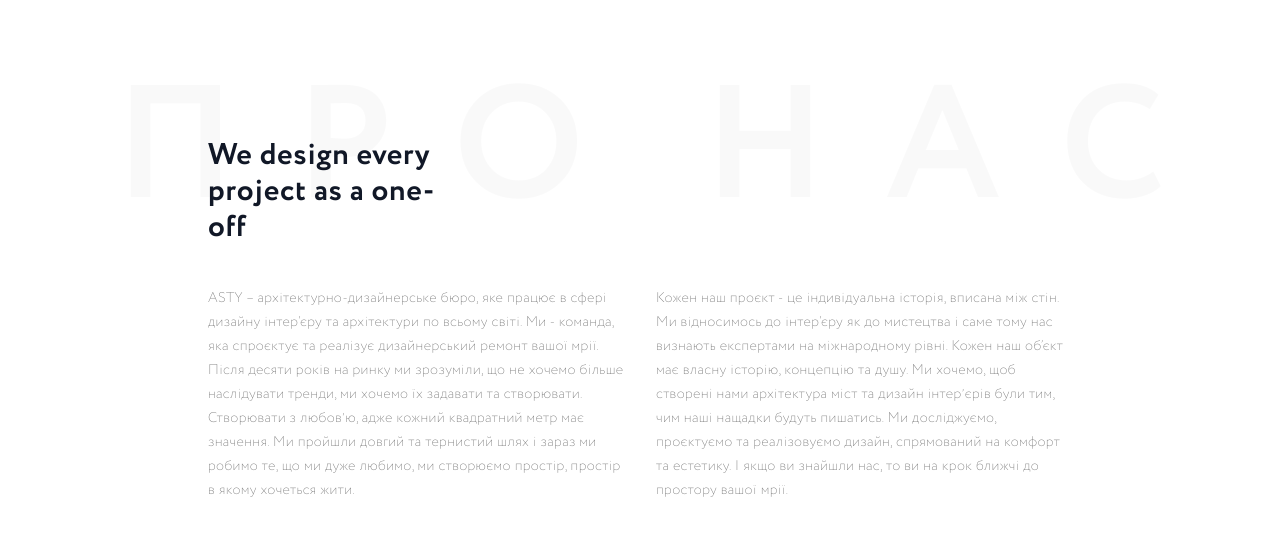
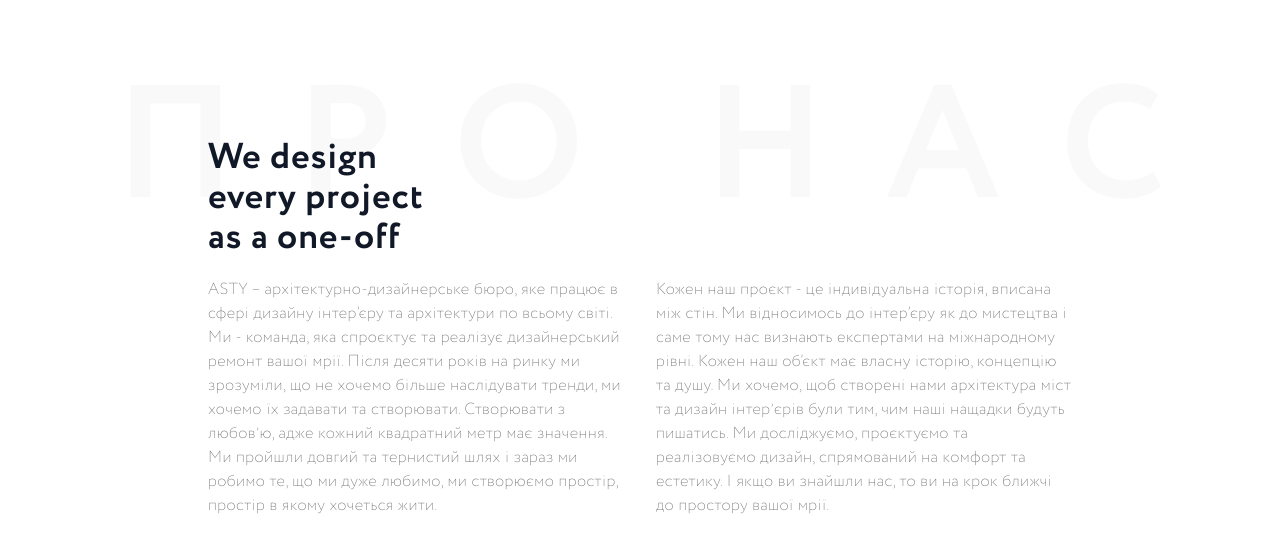
Before and after one commit to nikolaynizruhin/asty, a Next.js app: page / in a window 1280 px wide. Shown: the part 900-1456 px from the top of the page. Built offline with nearby package versions, Linux system fonts and the light colour scheme.

Commit message:
Update about section

```diff
--- a/app/components/about.tsx
+++ b/app/components/about.tsx
@@ -5,10 +5,10 @@ export default function About() {
     <div className="bg-white py-14 sm:py-48">
       <Title text="ПРО НАС" className="-mb-[8vw] 2xl:-mb-[10vw] mx-[9vw] hidden md:flex" />
       <div className="mx-auto max-w-lg xl:max-w-4xl px-4">
-        <h2 className="mt-2 text-2xl font-semibold text-gray-900 sm:leading-10 md:text-3xl max-w-[250px] tracking-wide">
+        <h2 className="mt-2 text-2xl font-bold text-gray-900 sm:leading-10 md:text-4xl max-w-[250px] tracking-wide">
           We design every project as a one-off
         </h2>
-        <div className="mt-7 md:mt-10 grid grid-cols-1 gap-3 xl:gap-8 text-xs xl:text-sm xl:tracking-wide font-extralight leading-5 xl:leading-6 text-[#666] xl:grid-cols-2">
+        <div className="mt-7 md:mt-10 xl:mt-5 grid grid-cols-1 gap-3 xl:gap-8 text-sm xl:text-base xl:tracking-wide font-extralight text-[#666] xl:grid-cols-2">
           <p>
             ASTY – архітектурно-дизайнерське бюро, яке працює в сфері дизайну інтер’єру та архітектури по всьому світі.  Ми - команда, яка спроєктує та реалізує дизайнерський ремонт вашої мрії. Після десяти років на ринку ми зрозуміли, що не хочемо більше наслідувати тренди, ми хочемо їх задавати та створювати. Створювати з любовʼю, адже кожний квадратний метр має значення. Ми пройшли довгий та тернистий шлях і зараз ми робимо те, що ми дуже любимо, ми створюємо простір, простір в якому хочеться жити.
           </p>
```
